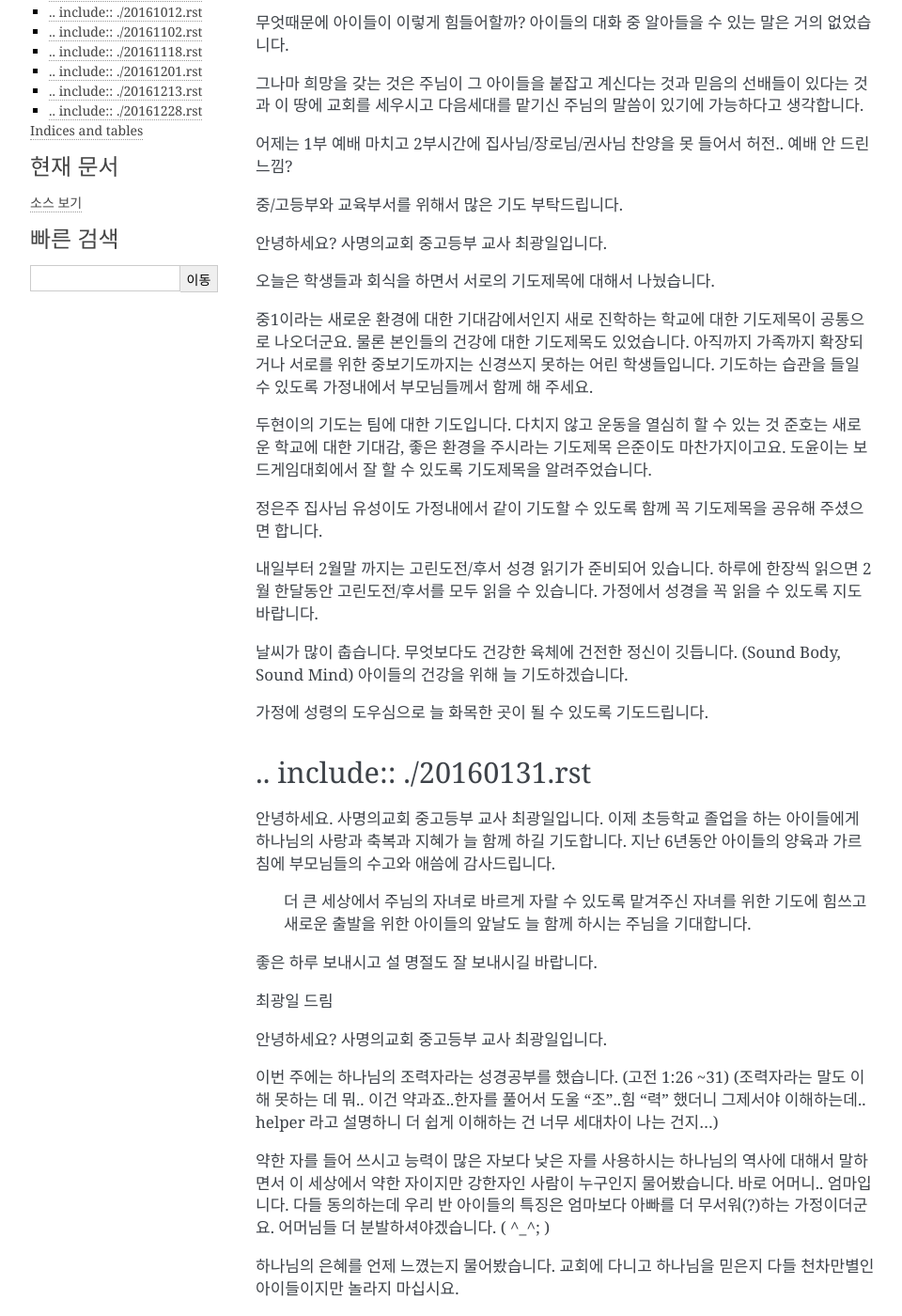
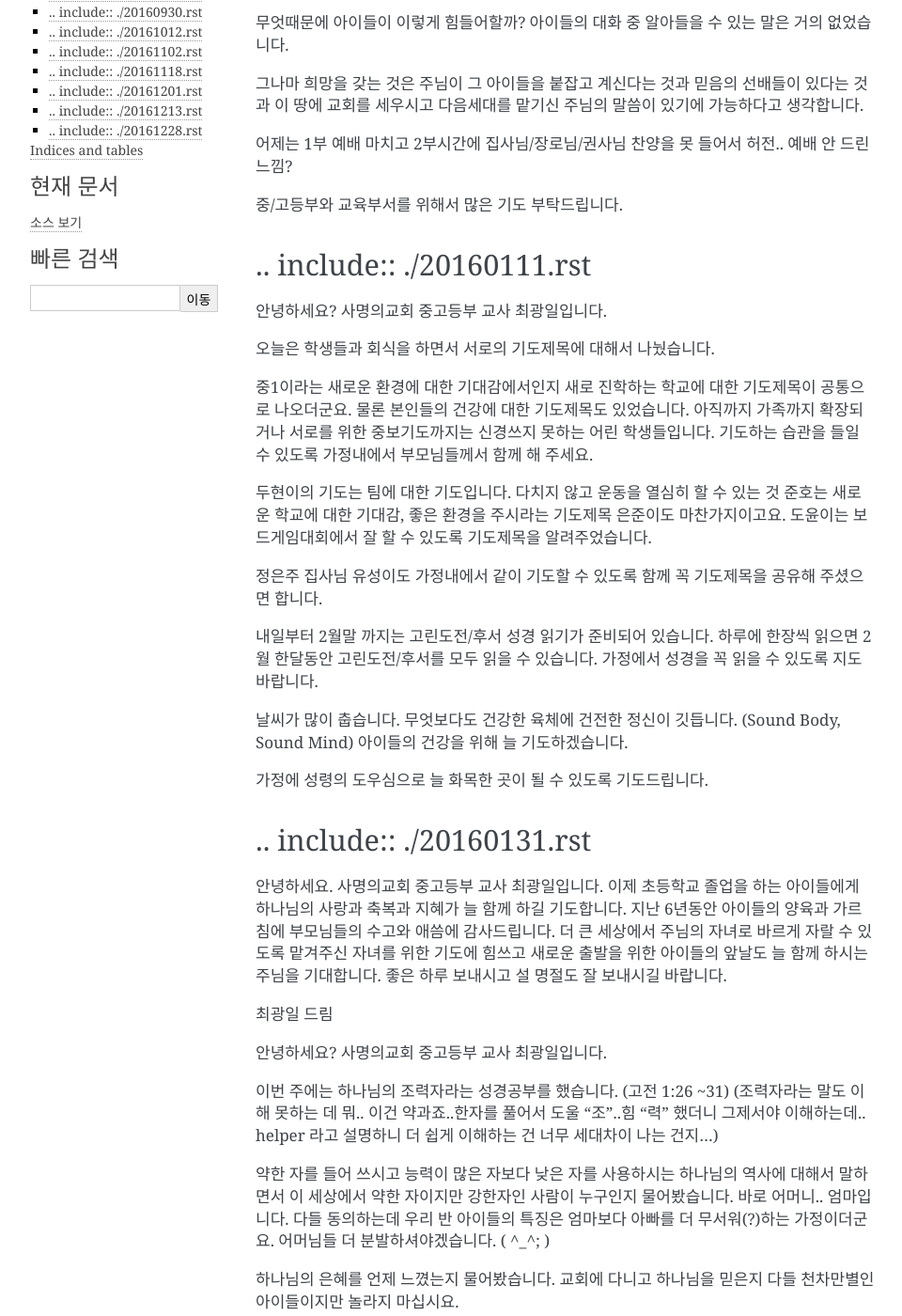
Before and after one commit to bitfree/PRAY, a Sphinx documentation site: the page built from letter/source/index.rst, in a window 1280 px wide and 1400 px high, scrolled down 470 px. Shown: the whole window at 94% size, without its empty margins (148-1108 px from the left). Built offline with Sphinx 7.4.7, drawn with Linux system fonts in a browser that asks for light colours; some of the changed text lies outside the part shown.

Commit message:
modify files

```diff
--- a/letter/source/201602.graduation.rst
+++ b/letter/source/201602.graduation.rst
@@ -1,7 +1,8 @@
 안녕하세요. 사명의교회 중고등부 교사 최광일입니다.
 이제 초등학교 졸업을 하는 아이들에게 하나님의 사랑과 축복과 지혜가 늘 함께 하길 기도합니다.
 지난 6년동안 아이들의 양육과 가르침에 부모님들의 수고와 애씀에 감사드립니다.
- 더 큰 세상에서 주님의 자녀로 바르게 자랄 수 있도록 맡겨주신 자녀를 위한 기도에 힘쓰고 새로운 출발을 위한 아이들의 앞날도 늘 함께 하시는 주님을 기대합니다.
+더 큰 세상에서 주님의 자녀로 바르게 자랄 수 있도록 맡겨주신 자녀를 위한 기도에 힘쓰고
+새로운 출발을 위한 아이들의 앞날도 늘 함께 하시는 주님을 기대합니다.
 좋은 하루 보내시고 설 명절도 잘 보내시길 바랍니다.
 
 최광일 드림
--- a/letter/source/20160405.rst
+++ b/letter/source/20160405.rst
@@ -50,4 +50,4 @@
 
 늘 가정에 아버지의 뜻이 이루어지는 화목한 가정 되시길 기도드립니다.
 
-- 최광일 드림-
+최광일 드림
--- a/letter/source/index.rst
+++ b/letter/source/index.rst
@@ -11,7 +11,7 @@
 .. include:: ./201512.bye.rst
 =============================
 .. include:: ./20160111.rst
-===========================
+=============================
 .. include:: ./20160124.rst
 ===========================
 .. include:: ./20160131.rst
@@ -25,7 +25,7 @@
 .. include:: ./20160229.rst
 ===========================
 .. include:: ./20160229.special.rst
-===================================
+====================================
 .. include:: ./20160308.rst
 ===========================
 .. include:: ./20160315.rst
```
